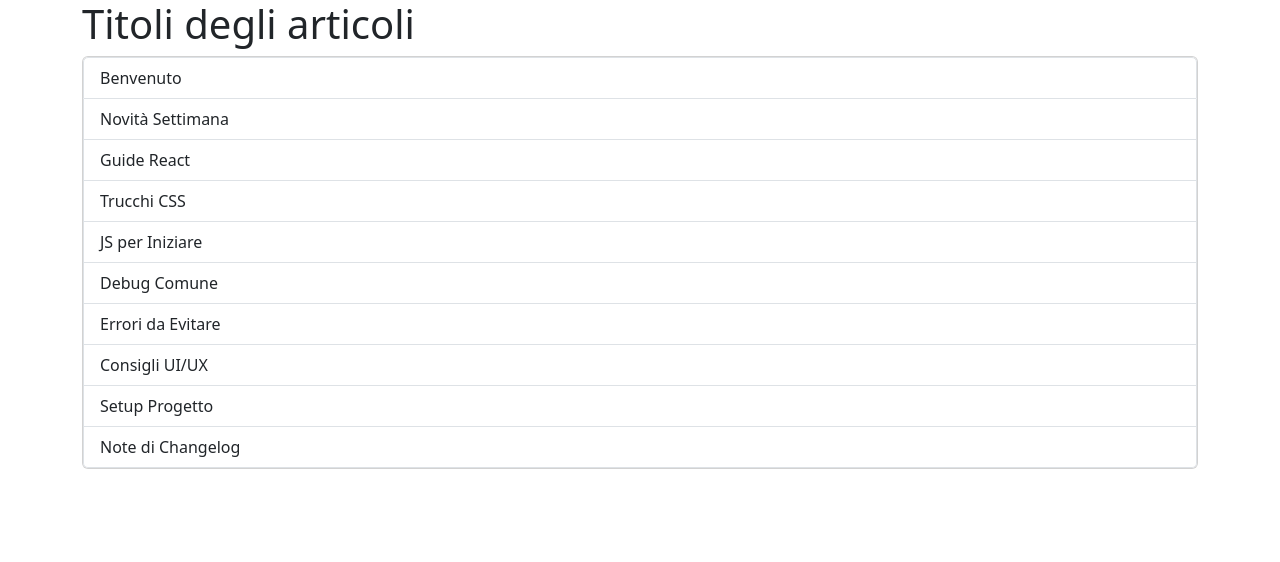
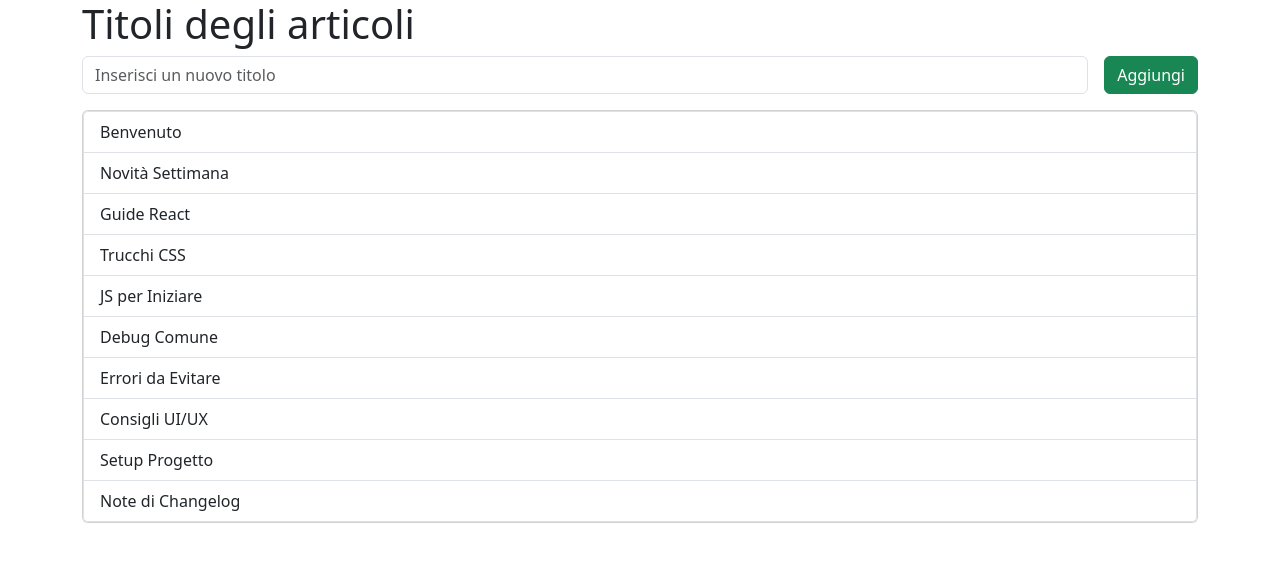
Before and after one commit to diegotosato/react-form, a React (Vite) app: page / in a window 1280 px wide. Shown: the top 562 px of the page. Built offline with nearby package versions, Linux system fonts and the light colour scheme.

Commit message:
refactor: clean up spacing and structure in the form section

```diff
--- a/src/App.jsx
+++ b/src/App.jsx
@@ -42,6 +42,35 @@ function App() {
         {/* Titolo della pagina */}
         <h1>Titoli degli articoli</h1>
 
+
+
+
+
+        {/* campo Form per inserire un nuovo titolo */}
+        <form>
+
+          <div className="mb-3 d-flex">
+            <input type="text" className="form-control" name="new-title" id="new-title"
+              aria-describedby="helpId" placeholder="Inserisci un nuovo titolo" />
+            <button className="btn btn-success ms-3">Aggiungi</button>
+          </div>
+
+        </form>
+
+
+
+
+
+
+
+
+
+
+
+
+
+
+
         {/* Card che uso come contenitore dei titoli */}
         <div className="card">
 
```
